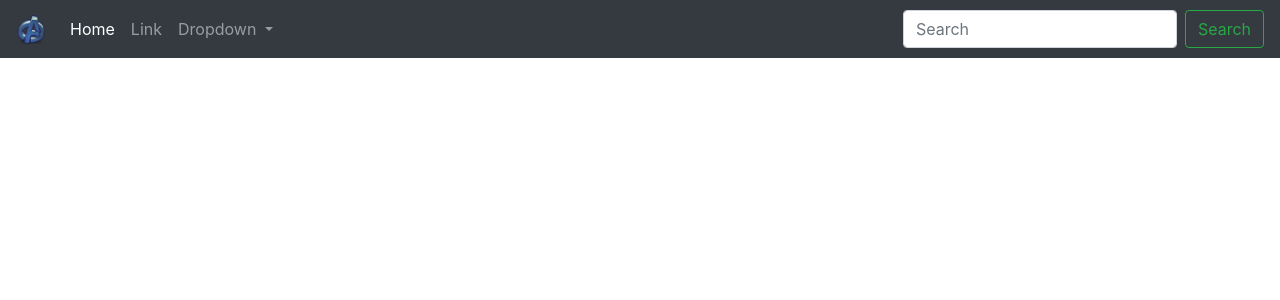
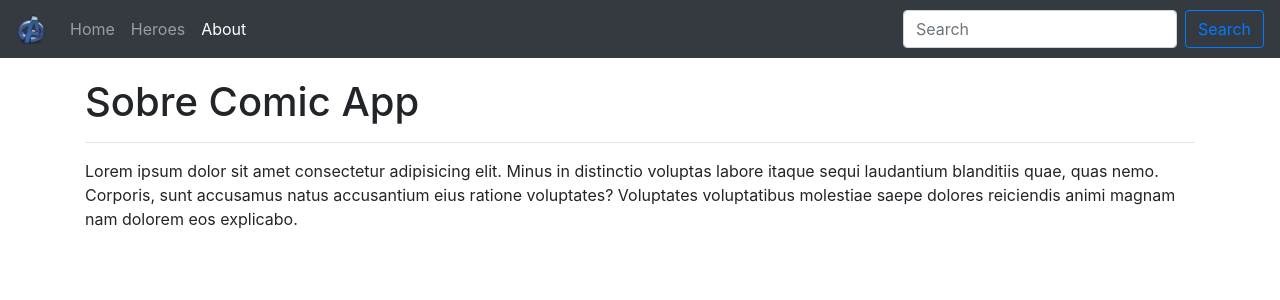
Before and after one commit to neryad/02-spa, an Angular app: page /about in a window 1280 px wide. Shown: the top 300 px of the page. Built offline with nearby package versions, Linux system fonts and the light colour scheme.

Commit message:
addin routes and , and hero-about compante

```diff
--- a/src/app/app.component.html
+++ b/src/app/app.component.html
@@ -1 +1,6 @@
 <app-navbar></app-navbar>
+<div class="container main-container">
+
+    <router-outlet></router-outlet>
+
+</div>
--- /dev/null
+++ b/src/app/app.routes.ts
@@ -0,0 +1,13 @@
+import { RouterModule, Routes} from '@angular/router';
+import { HomeComponent } from './components/home/home.component';
+import { AboutComponent } from './components/about/about.component';
+import { HeroesComponent } from './components/heroes/heroes.component';
+
+
+const APP_ROUTES: Routes = [
+    {path: 'home', component: HomeComponent},
+    {path: 'about', component: AboutComponent},
+    {path: 'hereos', component: HeroesComponent},
+    {path: '**', pathMatch: 'full', redirectTo: 'home'}
+];
+export const APP_ROUTING = RouterModule.forRoot(APP_ROUTES);
--- a/src/app/components/about/about.component.html
+++ b/src/app/components/about/about.component.html
@@ -1 +1,3 @@
-<p>about works!</p>
+<h1 class="animated fadeIn fast">Sobre Comic App</h1>
+<hr>
+<p class="animated fadeIn">Lorem ipsum dolor sit amet consectetur adipisicing elit. Minus in distinctio voluptas labore itaque sequi laudantium blanditiis quae, quas nemo. Corporis, sunt accusamus natus accusantium eius ratione voluptates? Voluptates voluptatibus molestiae saepe dolores reiciendis animi magnam nam dolorem eos explicabo.</p>
--- a/src/app/components/heroes/heroes.component.html
+++ b/src/app/components/heroes/heroes.component.html
@@ -1 +1,15 @@
-<p>heroes works!</p>
+<h1>Hereos <small>Marvel y DC</small></h1>
+<hr>
+
+
+<div class="card-columns">
+        <div class="card">
+                <img src="assets/img/aquaman.png" class="card-img-top" alt="...">
+                <div class="card-body">
+                  <h5 class="card-title">Card title</h5>
+                  <p class="card-text">This card has supporting text below as a natural lead-in to additional content.</p>
+                  <p class="card-text"><small class="text-muted">Last updated 3 mins ago</small></p>
+                  <button type="button" class="btn btn-outline-primary btn-block">Ver mas..</button>
+                </div>
+              </div>
+</div>
--- a/src/app/components/home/home.component.html
+++ b/src/app/components/home/home.component.html
@@ -1,6 +1,6 @@
-<div class="jumbotron jumbotron-fluid">
+<div class="jumbotron jumbotron-fluid animated fadeIn fast">
     <div class="container">
-      <h1 class="display-4">Comic App</h1>
+      <h1 class="display-3">Comic App</h1>
       <p class="lead">Esto es una aplicacion de comics</p>
     </div>
   </div>
--- a/src/app/components/shared/navbar/navbar.component.html
+++ b/src/app/components/shared/navbar/navbar.component.html
@@ -9,28 +9,19 @@
 
   <div class="collapse navbar-collapse" id="navbarSupportedContent">
     <ul class="navbar-nav mr-auto">
-      <li class="nav-item active">
-        <a class="nav-link" href="#">Home</a>
+      <li class="nav-item" routerLinkActive="active">
+        <a class="nav-link" [routerLink]="['home']">Home</a>
       </li>
-      <li class="nav-item">
-        <a class="nav-link" href="#">Link</a>
+      <li class="nav-item"routerLinkActive="active">
+        <a class="nav-link"[routerLink]="['hereos']">Heroes</a>
       </li>
-      <li class="nav-item dropdown">
-        <a class="nav-link dropdown-toggle" href="#" id="navbarDropdown" role="button" data-toggle="dropdown"
-          aria-haspopup="true" aria-expanded="false">
-          Dropdown
-        </a>
-        <div class="dropdown-menu" aria-labelledby="navbarDropdown">
-          <a class="dropdown-item" href="#">Action</a>
-          <a class="dropdown-item" href="#">Another action</a>
-          <div class="dropdown-divider"></div>
-          <a class="dropdown-item" href="#">Something else here</a>
-        </div>
+      <li class="nav-item"routerLinkActive="active">
+        <a class="nav-link"[routerLink]="['about']">About</a>
       </li>
     </ul>
     <form class="form-inline my-2 my-lg-0">
       <input class="form-control mr-sm-2" type="search" placeholder="Search" aria-label="Search">
-      <button class="btn btn-outline-success my-2 my-sm-0" type="submit">Search</button>
+      <button class="btn btn-outline-primary my-2 my-sm-0" type="submit">Search</button>
     </form>
   </div>
 </nav>
--- a/src/styles.css
+++ b/src/styles.css
@@ -1 +1,34 @@
-/* You can add global styles to this file, and also import other style files */
+body{
+  padding-bottom: 50px;
+}
+.main-container{
+  margin-top: 20px;
+}
+/*Animationss*/
+.animated {
+    -webkit-animation-duration: 1s;
+    animation-duration: 1s;
+    -webkit-animation-fill-mode: both;
+    animation-fill-mode: both;
+  }
+
+  .fast {
+    -webkit-animation-duration: 0.4s;
+    animation-duration: 0.4s;
+    -webkit-animation-fill-mode: both;
+    animation-fill-mode: both;
+  }
+
+  @keyframes fadeIn {
+    from {
+      opacity: 0;
+    }
+
+    to {
+      opacity: 1;
+    }
+  }
+
+  .fadeIn {
+    animation-name: fadeIn;
+  }
```
Also changed, not shown: src/app/app.module.ts (+5 -2 lines).
